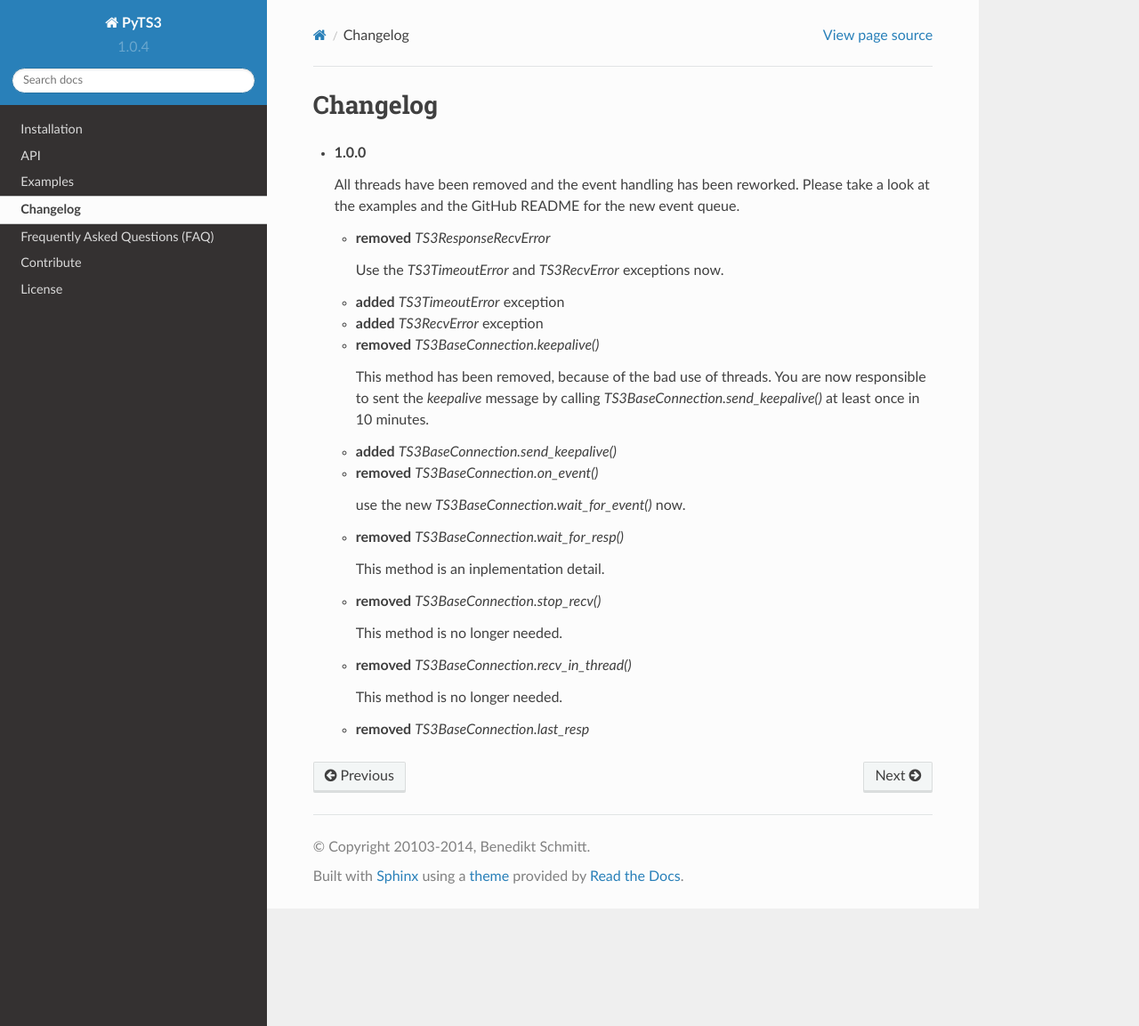
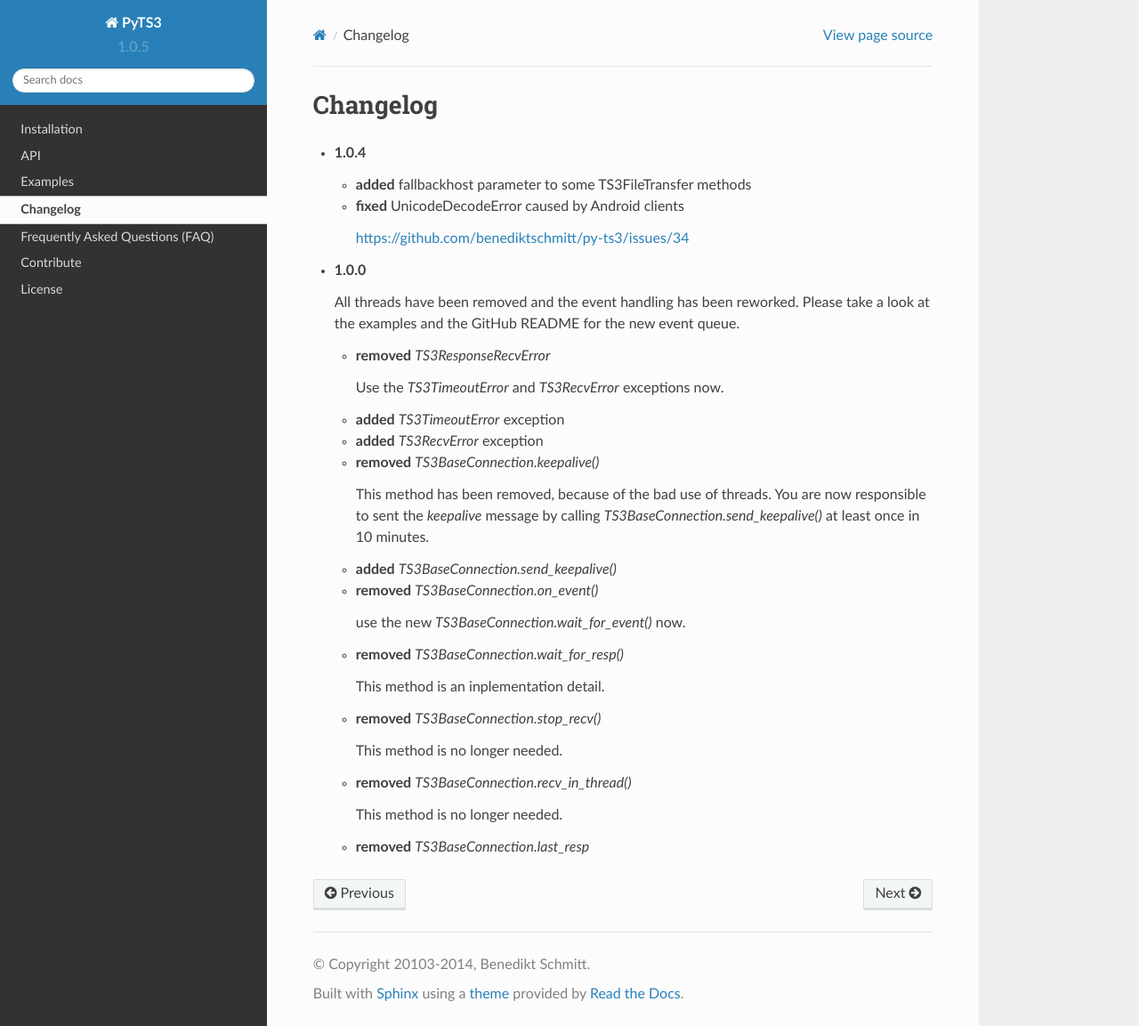
Before and after one commit to benediktschmitt/py-ts3, a Sphinx documentation site: the page built from docs/source/changelog.rst, in a window 1280 px wide and 1153 px high. Shown: the whole window at 89% size. Built offline with Sphinx 7.4.7 and the Read the Docs theme 2.0.0, drawn with Linux system fonts in a browser that asks for light colours.

Commit message:
*updated* version number

```diff
--- a/docs/source/changelog.rst
+++ b/docs/source/changelog.rst
@@ -1,7 +1,14 @@
-.. _changelog;
+.. _changelog:
 
 Changelog
 =========
+
+*   **1.0.4**
+
+    *   **added** fallbackhost parameter to some TS3FileTransfer methods
+    *   **fixed** UnicodeDecodeError caused by Android clients
+
+        https://github.com/benediktschmitt/py-ts3/issues/34
 
 *   **1.0.0**
 
--- a/ts3/__init__.py
+++ b/ts3/__init__.py
@@ -31,7 +31,7 @@ This package contains a Python API for the:
 
 # Data
 # ------------------------------------------------
-__version__ = "1.0.4"
+__version__ = "1.0.5"
 
 
 # Modules
```
